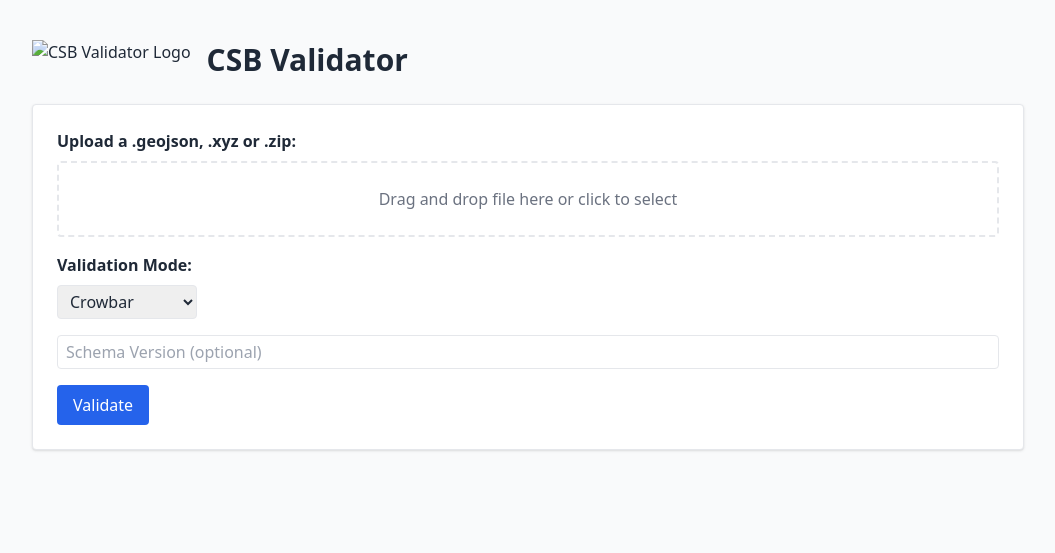
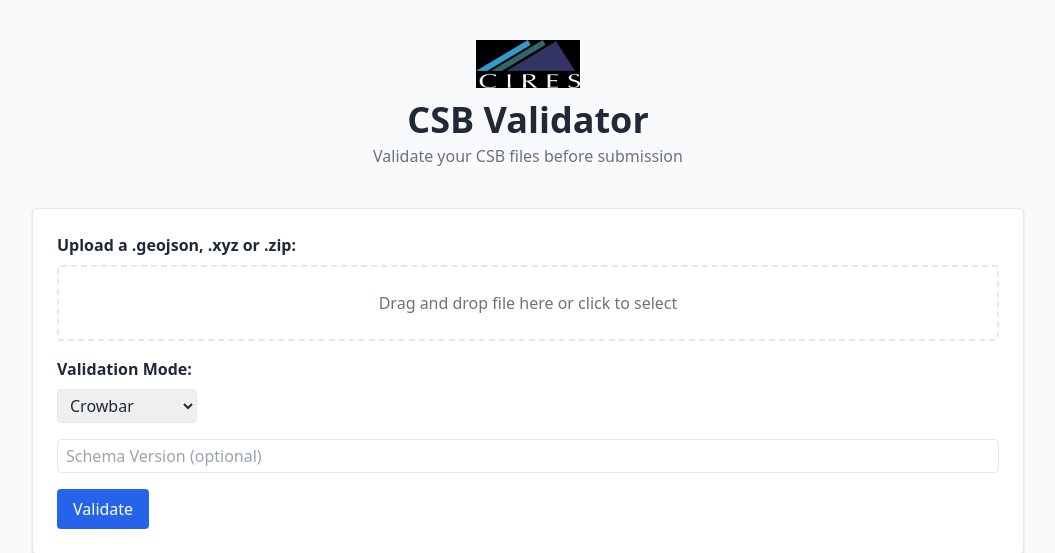
Before and after one commit to CI-CMG/csb-validator, a FastAPI app: page / in a window 1280 px wide. Shown: the top 553 px of the page, without its empty margins (112-1167 px from the left). Run offline with FastAPI, Linux system fonts and the light colour scheme; some libraries are stand-ins or nearby versions.

Commit message:
update logo

```diff
--- a/csb_validator_api/templates/index.html
+++ b/csb_validator_api/templates/index.html
@@ -8,10 +8,11 @@
 </head>
 <body class="bg-gray-50 text-gray-800">
   <div class="max-w-5xl mx-auto py-10 px-4">
-    <div class="flex items-center mb-6">
-      <img src="/static/logo.png" alt="CSB Validator Logo" class="h-10 mr-4" />
-      <h1 class="text-3xl font-bold">CSB Validator</h1>
-    </div>
+<div class="flex flex-col items-center justify-center mb-10 text-center">
+  <img src="/static/logo.png" alt="CSB Validator Logo" class="h-12 mb-3" />
+  <h1 class="text-4xl font-bold text-gray-800">CSB Validator</h1>
+  <p class="text-gray-500 mt-1">Validate your CSB files before submission</p>
+</div>
 
     <form id="upload-form" class="bg-white rounded shadow p-6 border border-gray-200" aria-label="Upload form">
       <label for="file-input" class="block mb-2 font-semibold">Upload a .geojson, .xyz or .zip:</label>
@@ -168,7 +169,7 @@
           const row = document.createElement("tr");
           row.className = "border-t hover:bg-gray-50";
           row.innerHTML = `
-            <td class="px-3 py-2">${err.file}</td>
+            <td class="px-3 py-2">${err.file.split("/").pop()}</td>
             <td class="px-3 py-2">${err.line || ""}</td>
             <td class="px-3 py-2">${err.error}</td>`;
           tbody.appendChild(row);
```
Also changed, not shown: csb_validator_api/static/logo.png, 1 other file.
